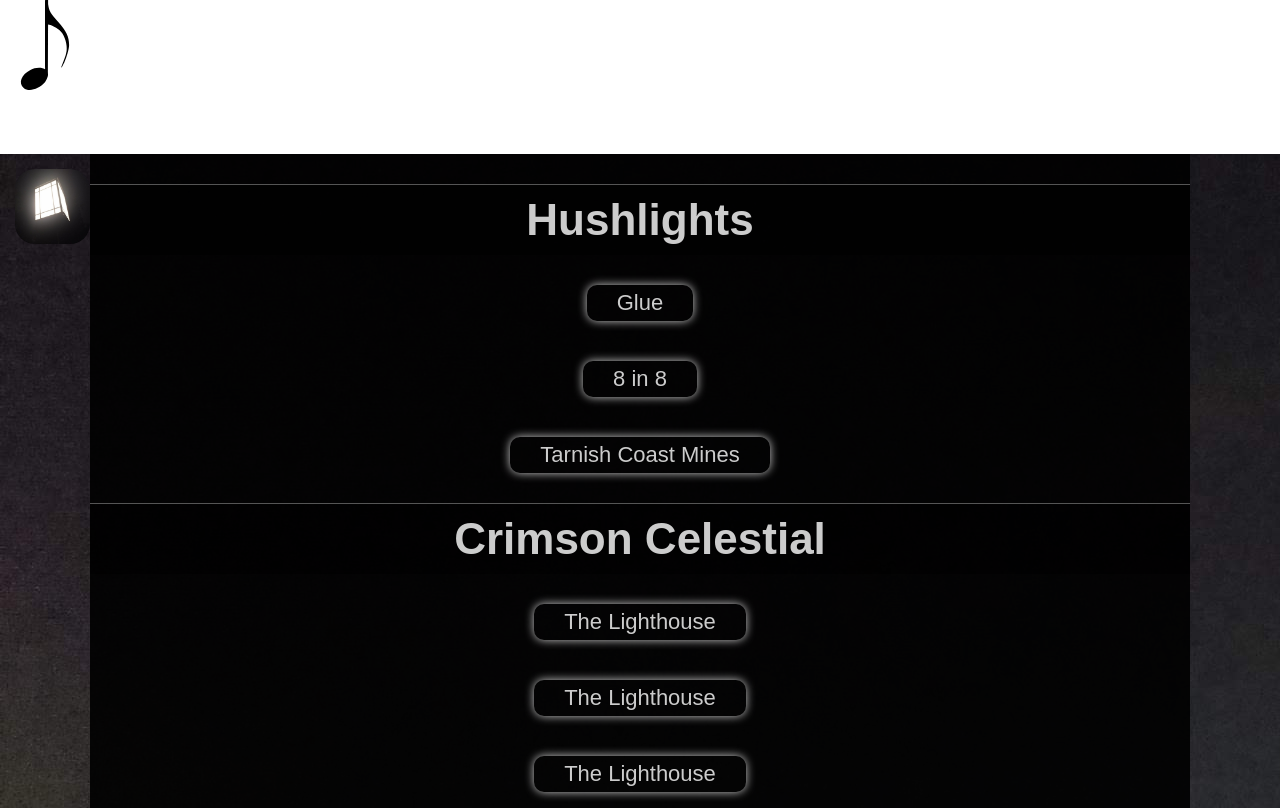
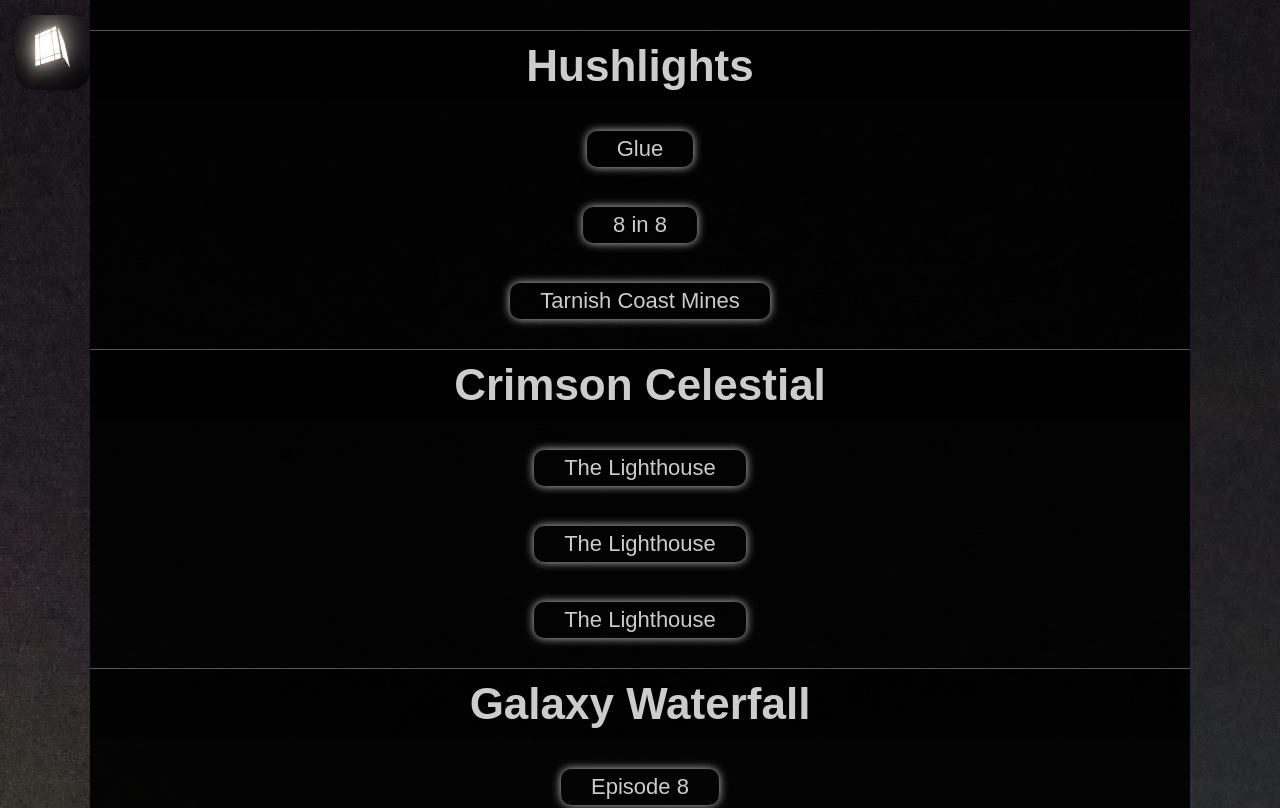
Before and after one commit to davidrawlings10/hushlights-blog, a plain HTML site: page index.html in a window 1280 px wide. Shown: the top 808 px of the page. Drawn offline with Linux system fonts and the light colour scheme.

Commit message:
comment out music note svg

```diff
--- a/index.html
+++ b/index.html
@@ -11,19 +11,24 @@
     <!-- <div style="display: flex; justify-content: center; align-items: center"> -->
     <!-- <div> -->
     <!-- <a href="https://www.soundcloud.com/hushlights"> -->
-    <div style="background: white">
+    <!-- <div style="background: white">
       <svg>
         <path
           d="M 23.7,87.9 C 18.1,82.8 21.2,74.7 30.4,69.9 C 33.5,68.4 35.8,67.7 39.8,67.8 C 42.3,67.9 45.1,69.3 45.1,69.3 C 45.1,51.2 45.0,17.0 45.0,0.2 C 46.0,0.2 46.7,0.1 48.1,0.1 C 48.1,1.1 48.1,1.9 48.1,2.7 C 48.1,3.6 48.1,4.1 48.2,4.7 C 49.2,11.0 50.6,13.5 57.6,21.2 C 66.5,31.1 69.1,37.0 69.1,44.9 C 69.0,52.3 62.5,68.1 61.1,67.5 C 63.1,61.9 65.9,55.9 66.6,50.9 C 67.5,44.8 65.0,36.2 61.0,31.7 C 57.8,27.9 50.2,24.6 48.1,24.6 C 48.1,24.6 48.0,61.0 48.0,74.8 C 48.0,77.1 45.9,81.2 44.7,82.6 C 39.2,89.2 28.5,92.2 23.7,87.9 z"
         ></path>
       </svg>
-    </div>
+    </div> -->
     <!-- </a> -->
     <!-- </div> -->
     <!-- <div>center</div>
     </div> -->
     <a href="index.html">
-      <img src="home-icon.jpg" alt="home icon" class="home-icon" class="home-icon" />
+      <img
+        src="home-icon.jpg"
+        alt="home icon"
+        class="home-icon"
+        class="home-icon"
+      />
     </a>
     <!-- <div class="background-image">
       <img src="background.jpg" alt="background image" width="100%" />
```
